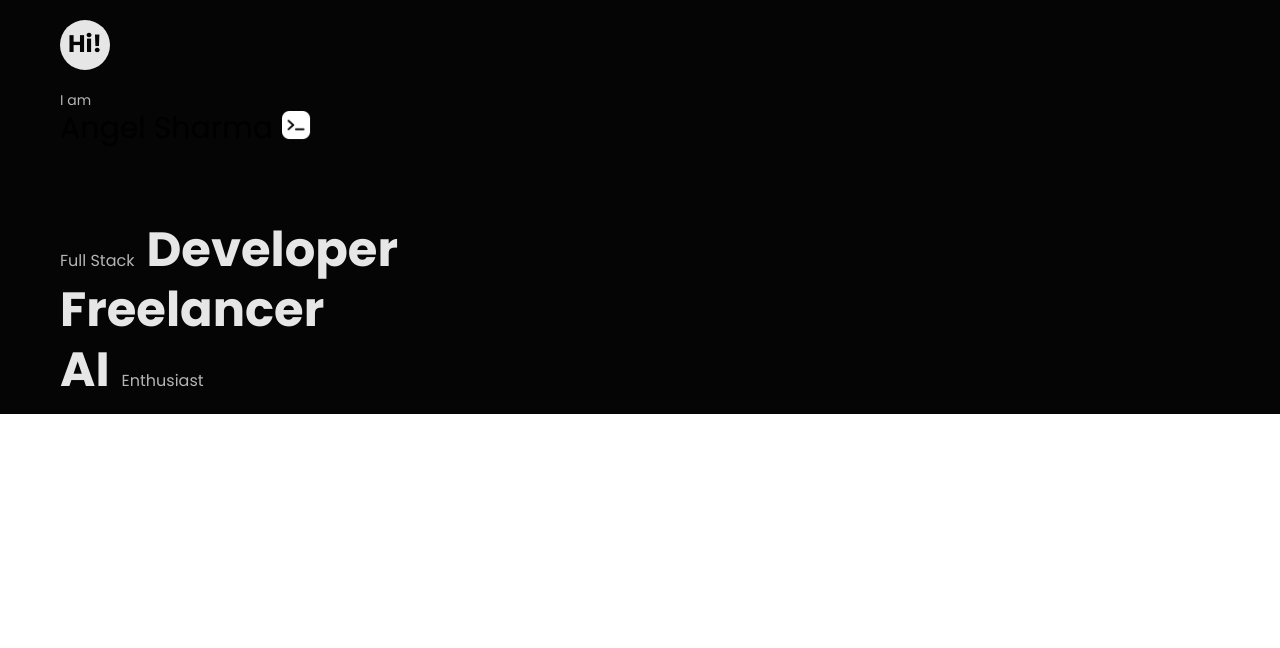
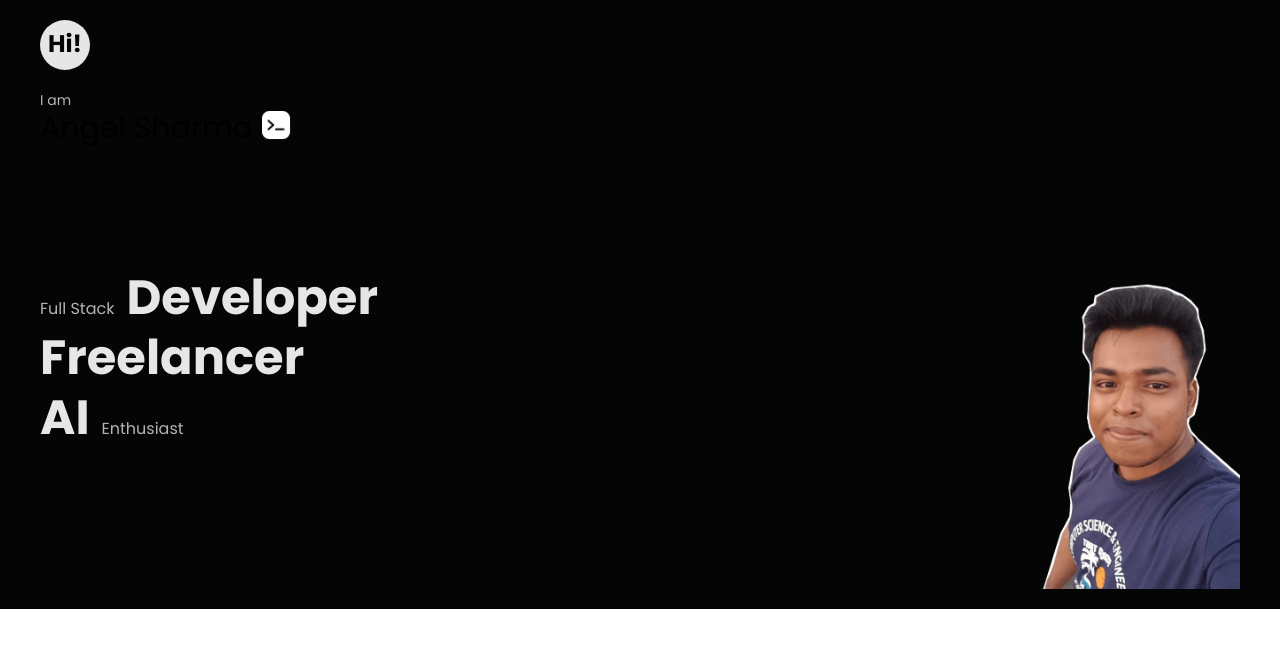
Before and after one commit to angel-dev-cse/angel-dev-cse.github.io, a Next.js app: page / in a window 1280 px wide. Shown: the top 648 px of the page. Built offline with nearby package versions, Linux system fonts and the light colour scheme.

Commit message:
profile picture

```diff
--- a/app/components/Hero.tsx
+++ b/app/components/Hero.tsx
@@ -3,7 +3,7 @@ import Image from "next/image";
 
 export default function Hero() {
   return (
-    <div className="flex flex-col p-5">
+    <div id="hero" className="flex flex-col p-5">
       <div className="flex items-center justify-center sm:items-start sm:justify-start">
         <Image
           src="/assets/images/white.png"
@@ -31,24 +31,29 @@ export default function Hero() {
           className="absolute inline-flex"
         />
       </div>
-      <div className="mt-20">
+      <div className="mt-5 sm:mt-32">
         <div className="mb-3">
           <span className="text-md text-white-200 mr-3">Full Stack</span>
           <span className="text-5xl font-bold text-white-100">Developer</span>
         </div>
 
         <div className="mb-3">
-          <span className="text-5xl font-bold text-white-100">
-            Freelancer
-          </span>
+          <span className="text-5xl font-bold text-white-100">Freelancer</span>
         </div>
 
         <div>
-          <span className="text-5xl font-bold text-white-100 mr-3">
-            AI
-          </span>
+          <span className="text-5xl font-bold text-white-100 mr-3">AI</span>
           <span className="text-md text-white-200">Enthusiast</span>
         </div>
+      </div>
+      <div className="flex justify-end mt-[-5em] sm:mt-[-10em]">
+        <Image
+          src="/assets/images/avatar.png"
+          width={200}
+          height={500}
+          alt="White Image"
+          className="ml-10"
+        />
       </div>
     </div>
   );
--- a/app/page.tsx
+++ b/app/page.tsx
@@ -2,7 +2,7 @@ import Hero from "@/app/components/Hero";
 
 export default function Home() {
   return (
-    <main className="relative bg-black-100 flex justify-center items-center flex-col overflow-hidden mx-auto sm:px-10 px-5">
+    <main className="relative bg-black-100 flex justify-center items-center flex-col overflow-hidden mx-auto px-0 sm:px-5">
       <div className="max-w-full w-full">
         <Hero />
       </div>
--- a/next.config.mjs
+++ b/next.config.mjs
@@ -3,6 +3,7 @@ const isProd = process.env.NODE_ENV === "production";
 
 const nextConfig = {
   output: "export",
+  images: { unoptimized: true },
 };
 
 export default nextConfig;
```
Also changed, not shown: app/globals.css (line endings or trailing spaces), public/assets/images/avatar.png (added).
